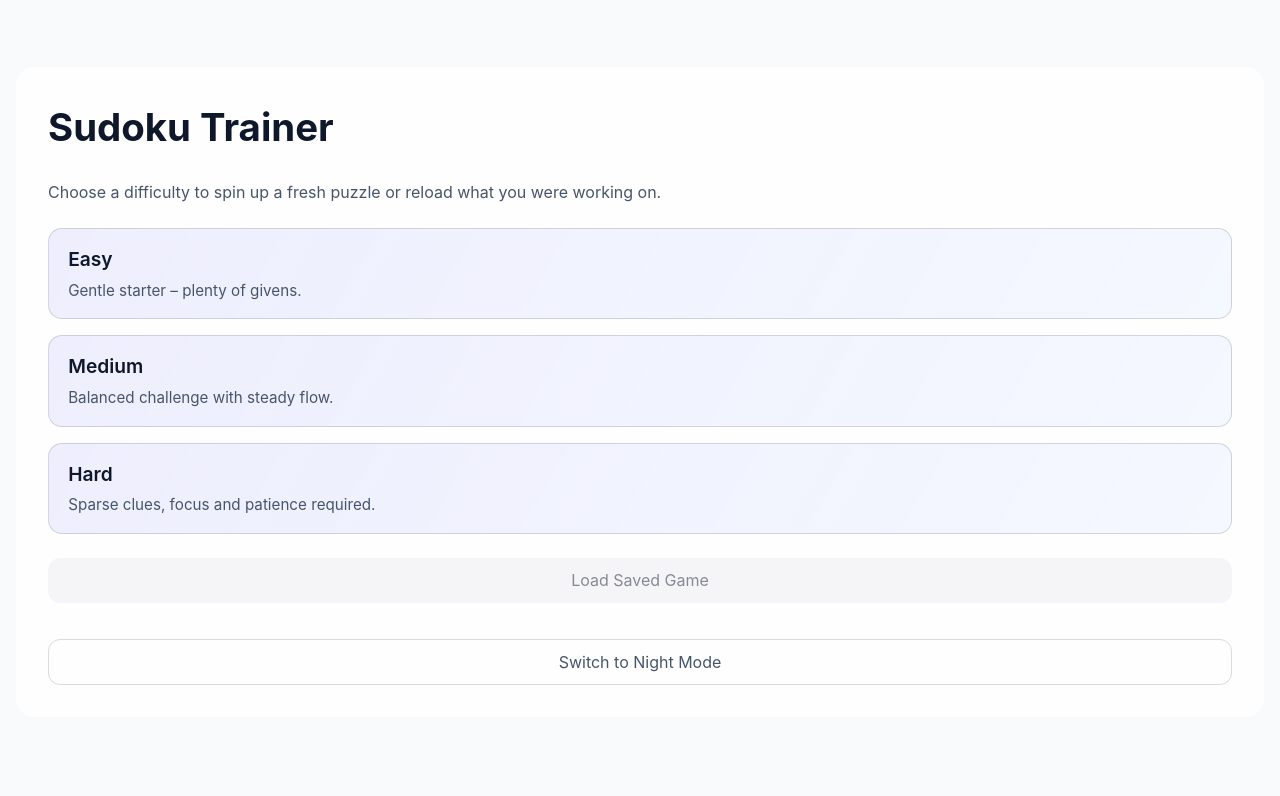
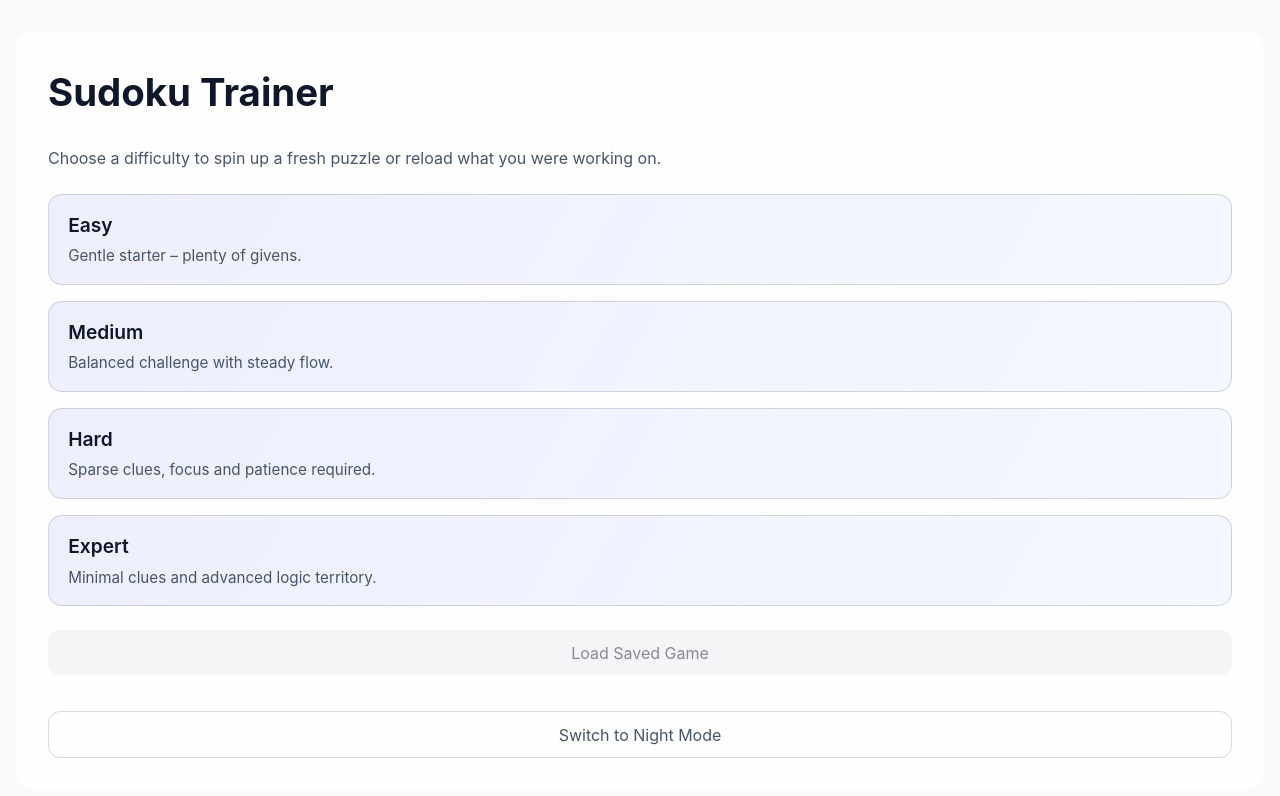
Before and after one commit to cuhuuhoang/sudoku, a React (Vite) app: page / in a window 1280 px wide. Shown: the top 796 px of the page. Built offline with nearby package versions, Linux system fonts and the light colour scheme.

Commit message:
Add expert difficulty option

```diff
--- a/src/App.tsx
+++ b/src/App.tsx
@@ -76,6 +76,7 @@ const difficultyOptions: { id: Difficulty; title: string; subtitle: string }[] =
   { id: 'easy', title: 'Easy', subtitle: 'Gentle starter – plenty of givens.' },
   { id: 'medium', title: 'Medium', subtitle: 'Balanced challenge with steady flow.' },
   { id: 'hard', title: 'Hard', subtitle: 'Sparse clues, focus and patience required.' },
+  { id: 'expert', title: 'Expert', subtitle: 'Minimal clues and advanced logic territory.' },
 ];
 
 const cloneBoard = (board: CellState[][]): CellState[][] =>
@@ -187,8 +188,8 @@ const base64ToBytes = (encoded: string): Uint8Array => {
   }
 };
 
-const LEVEL_CODES: Record<Difficulty, number> = { easy: 1, medium: 2, hard: 3 };
-const LEVEL_FROM_CODE: Record<number, Difficulty> = { 1: 'easy', 2: 'medium', 3: 'hard' };
+const LEVEL_CODES: Record<Difficulty, number> = { easy: 1, medium: 2, hard: 3, expert: 4 };
+const LEVEL_FROM_CODE: Record<number, Difficulty> = { 1: 'easy', 2: 'medium', 3: 'hard', 4: 'expert' };
 
 const packBoard = (board: CellState[][]): Uint8Array => {
   const bytes = new Uint8Array(board.length * board[0].length * 2);
--- a/src/lib/sudoku.ts
+++ b/src/lib/sudoku.ts
@@ -1,4 +1,4 @@
-export type Difficulty = 'easy' | 'medium' | 'hard';
+export type Difficulty = 'easy' | 'medium' | 'hard' | 'expert';
 
 export interface GeneratedSudoku {
   puzzle: number[][];
```
Also changed, not shown: 1 other file (tests, documents, lock files or other folders).
